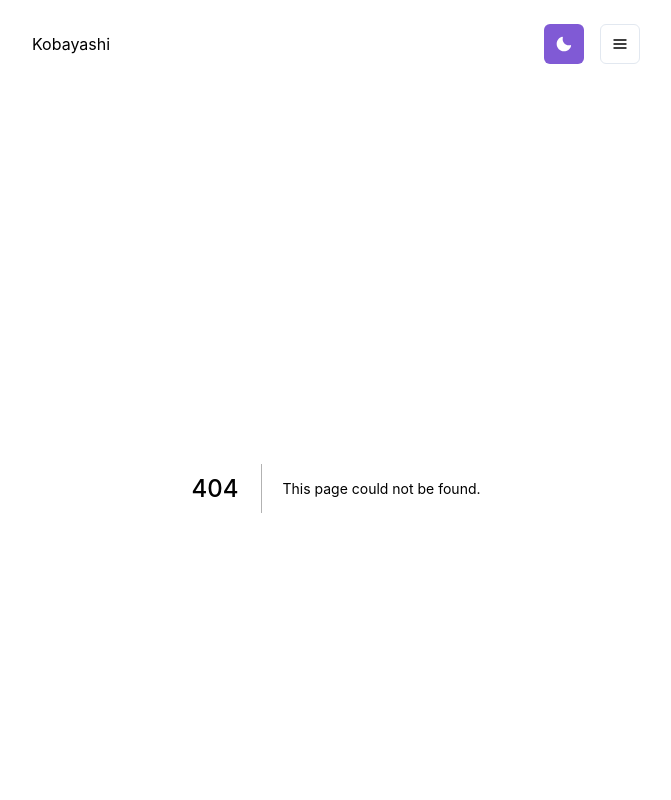
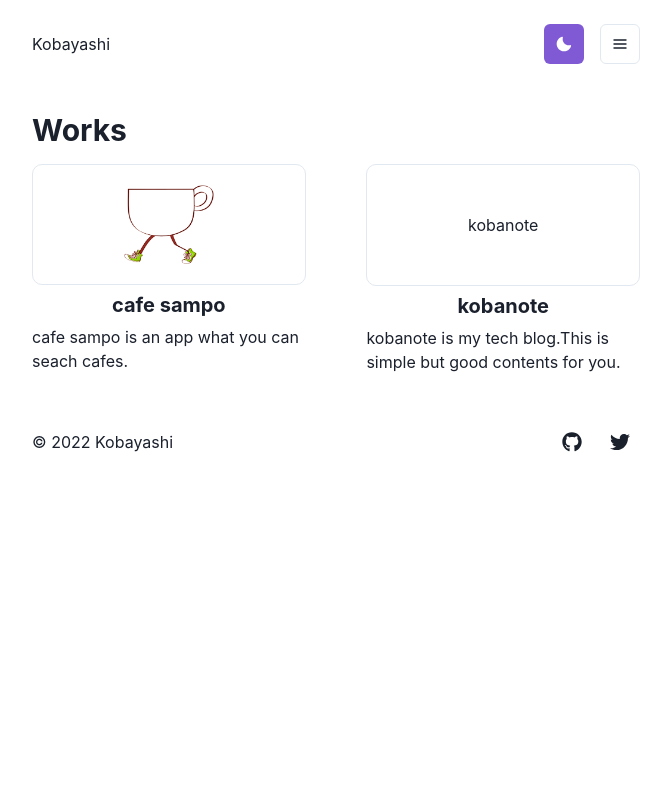
Before and after one commit to HikaruKobayashi/kobayashi, a Next.js app: page /work in a window 1280 px wide. Before the commit this address had no page. Shown: the top 800 px of the page, without its empty margins (304-975 px from the left). Built offline with nearby package versions, Linux system fonts and the light colour scheme.

Commit message:
create work section.

```diff
--- /dev/null
+++ b/pages/work.tsx
@@ -0,0 +1,9 @@
+import type {NextPage} from 'next';
+import * as React from 'react';
+import WorkSection from '../src/components/work';
+
+const Work: NextPage = () => {
+  return <WorkSection />;
+};
+
+export default Work;
--- /dev/null
+++ b/src/components/work/index.tsx
@@ -0,0 +1,55 @@
+import * as React from 'react';
+import {Heading, Box, Text, Image, Flex, Spacer, Link} from '@chakra-ui/react';
+
+const WorkSection = () => {
+  return (
+    <Box as="section" mx="auto" maxW="2xl" py="6" px={{base: '4', md: '8'}}>
+      <Heading as="h2" size="lg" marginBottom="4">
+        Works
+      </Heading>
+      <Flex>
+        <Box width="45%" cursor="pointer">
+          <Link
+            href="https://t.co/f8s1QIeBaP"
+            target="_blank"
+            rel="noopener noreferrer"
+            style={{textDecoration: 'none'}}>
+            <Box width="100%" borderWidth="1px" borderRadius="10px">
+              <Image
+                src="./images/cafe-sampo.png"
+                width="90px"
+                height="100%"
+                margin="auto"
+                py="5"
+              />
+            </Box>
+            <Heading as="h3" size="md" textAlign="center" py="2">
+              cafe sampo
+            </Heading>
+            <Text>cafe sampo is an app what you can seach cafes.</Text>
+          </Link>
+        </Box>
+        <Spacer />
+        <Box width="45%" cursor="pointer">
+          <Link
+            href="https://kobanote.net/"
+            target="_blank"
+            rel="noopener noreferrer"
+            style={{textDecoration: 'none'}}>
+            <Box width="100%" borderWidth="1px" borderRadius="10px" align="center">
+              <Box width="100px" margin="auto" py="12">
+                <Text>kobanote</Text>
+              </Box>
+            </Box>
+            <Heading as="h3" size="md" textAlign="center" py="2">
+              kobanote
+            </Heading>
+            <Text>kobanote is my tech blog.This is simple but good contents for you.</Text>
+          </Link>
+        </Box>
+      </Flex>
+    </Box>
+  );
+};
+
+export default WorkSection;
```
Also changed, not shown: public/images/cafe-sampo.png (added).
